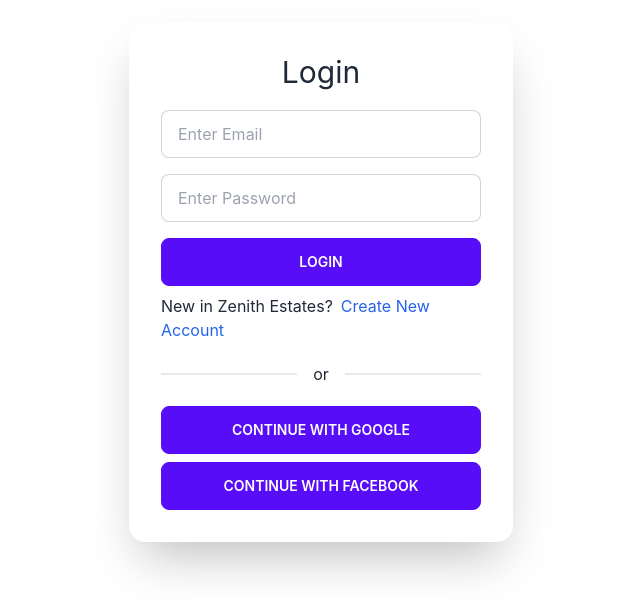
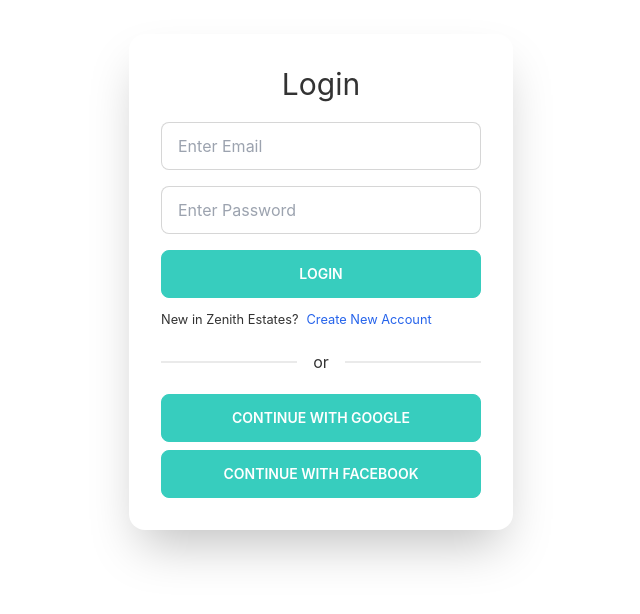
Before and after one commit to md-najmul-haque/zenith-estates, a React (Create React App) app: page /login in a window 1280 px wide. Shown: the part 118-732 px from the top of the page, without its empty margins (319-959 px from the left). Built offline with nearby package versions, Linux system fonts and the light colour scheme.

Commit message:
login with google and facebook added

```diff
--- a/package.json
+++ b/package.json
@@ -12,6 +12,7 @@
     "react-dom": "^18.1.0",
     "react-firebase-hooks": "^5.0.3",
     "react-hook-form": "^7.31.3",
+    "react-loading": "^2.0.3",
     "react-router-dom": "^6.3.0",
     "react-scripts": "5.0.1",
     "web-vitals": "^2.1.4"
--- a/src/Pages/Login/Login/Login.js
+++ b/src/Pages/Login/Login/Login.js
@@ -1,15 +1,38 @@
 import React from 'react';
 import { useForm } from 'react-hook-form';
-import { Link } from 'react-router-dom';
+import { Link, useNavigate } from 'react-router-dom';
+import { useSignInWithFacebook, useSignInWithGoogle } from 'react-firebase-hooks/auth';
+import auth from '../../../firebase.init';
+import Loading from '../../Shared/Loading/Loading';
 
 const Login = () => {
+    const [signInWithGoogle, gUser, gLoading, gError] = useSignInWithGoogle(auth);
+    const [signInWithFacebook, fUser, fLoading, fError] = useSignInWithFacebook(auth);
+    const navigate = useNavigate()
+
     const { register, formState: { errors }, handleSubmit } = useForm();
     const onSubmit = data => {
         console.log(data);
     }
+
+    let errorItem;
+
+    if (gError || fError) {
+        return (
+
+            errorItem = <p className='text-center text-red-600'>Error: {gError?.message || fError?.message}</p>
+
+        );
+    }
+    if (gLoading || fLoading) {
+        return <Loading />
+    }
+
+    if (gUser || fUser) {
+        navigate('/')
+    }
+
     return (
-
-
 
         <div className='h-screen flex justify-center items-center'>
             <div class="card w-96 bg-base-100 shadow-2xl">
@@ -61,17 +84,15 @@ const Login = () => {
                             </label>
                         </div>
 
-                        <input type="submit" class="btn btn-primary w-full max-w-xs" value='Login' />
-                        <p className='mt-2'>New in Zenith Estates?<Link to='/signup' class="text-blue-600 pl-2">Create New Account</Link></p>
+                        <input type="submit" class="btn btn-primary w-full max-w-xs text-white mb-2" value='Login' />
+                        <small>New in Zenith Estates?<Link to='/signup' class="text-blue-600 pl-2">Create New Account</Link></small>
                     </form>
+                    {errorItem}
                     <div class="divider">or</div>
-                    <button class="btn btn-primary">Continue with Google</button>
-                    <button class="btn btn-primary">Continue with Facebook</button>
+                    <button onClick={() => signInWithGoogle()} class="btn btn-primary text-white">Continue with Google</button>
+                    <button onClick={() => signInWithFacebook()} class="btn btn-primary text-white">Continue with Facebook</button>
                 </div>
             </div>
-
-
-
         </div>
     );
 };
--- a/src/Pages/Shared/Loading/Loading.js
+++ b/src/Pages/Shared/Loading/Loading.js
@@ -1,9 +1,10 @@
 import React from 'react';
+import ReactLoading from 'react-loading';
 
 const Loading = () => {
     return (
         <div>
-
+            <ReactLoading className='flex justify-center items-center' type={'spokes'} color={'#37CDBE'} height={100} width={40} />
         </div>
     );
 };
--- a/src/Pages/Shared/Navbar/Navbar.js
+++ b/src/Pages/Shared/Navbar/Navbar.js
@@ -1,14 +1,30 @@
+import { signOut } from 'firebase/auth';
 import React from 'react';
+import { useAuthState } from 'react-firebase-hooks/auth';
 import { Link } from 'react-router-dom';
+import auth from '../../../firebase.init';
+import Loading from '../Loading/Loading';
 
 const Navbar = () => {
+    const [user, loading] = useAuthState(auth)
+
+    const handleSignOut = () => {
+        signOut(auth);
+    }
+
+    if (loading) {
+        return <Loading />
+    }
+
     const menuItem =
         <>
             <li><Link to='/'>Home</Link></li>
             <li><Link to='/project'>Project</Link></li>
             <li><Link to='/'>Blog</Link></li>
             <li><Link to='/contact'>Contact</Link></li>
-            <li><Link to='/login'>Login</Link></li>
+            {
+                user ? <li><Link onClick={handleSignOut} to='/'>Sign Out</Link></li> : <li><Link to='/login'>Login</Link></li>
+            }
         </>
 
     return (
--- a/src/firebase.init.js
+++ b/src/firebase.init.js
@@ -6,14 +6,16 @@ import { getAuth } from 'firebase/auth';
 
 // Your web app's Firebase configuration
 const firebaseConfig = {
-    REACT_APP_apiKey: process.env.apiKey,
-    REACT_APP_authDomain: process.env.authDomain,
-    REACT_APP_projectId: process.env.projectId,
-    REACT_APP_storageBucket: process.env.storageBucket,
-    REACT_APP_messagingSenderId: process.env.messagingSenderId,
-    REACT_APP_appId: process.env.appId,
+    apiKey: process.env.REACT_APP_apiKey,
+    authDomain: process.env.REACT_APP_authDomain,
+    projectId: process.env.REACT_APP_projectId,
+    storageBucket: process.env.REACT_APP_storageBucket,
+    messagingSenderId: process.env.REACT_APP_messagingSenderId,
+    appId: process.env.REACT_APP_appId,
 };
 
 // Initialize Firebase
 const app = initializeApp(firebaseConfig);
 const auth = getAuth(app);
+
+export default auth
--- a/tailwind.config.js
+++ b/tailwind.config.js
@@ -1,7 +1,19 @@
 module.exports = {
   content: ["./src/**/*.{html,js}"],
-  theme: {
-    extend: {},
+  daisyui: {
+    themes: [
+      {
+        mytheme: {
+          primary: "#37CDBE",
+          secondary: "#f6d860",
+          accent: "#1a0dab",
+          neutral: "#3d4451",
+          "base-100": "#ffffff",
+        },
+      },
+      "dark",
+      "cupcake",
+    ],
   },
   plugins: [require("daisyui")],
 }
```
Also changed, not shown: 1 other file (tests, documents, lock files or other folders).
